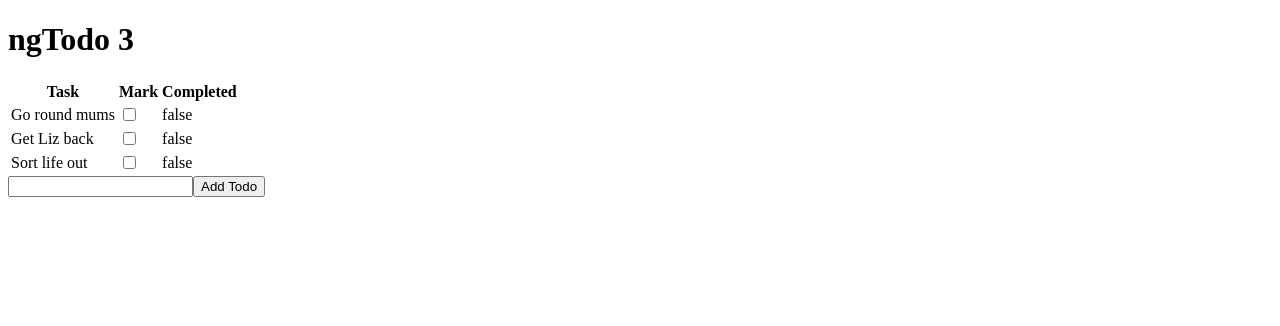
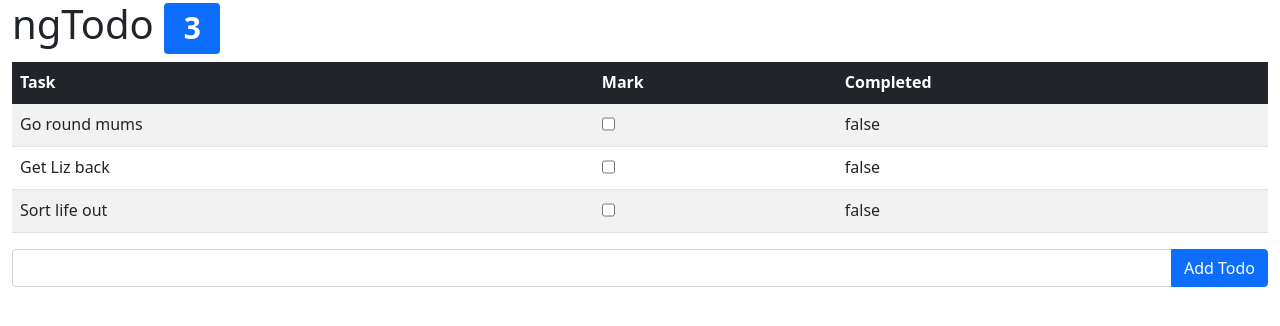
Before and after one commit to sdroselius/ngTodoPre17, an Angular app: page / in a window 1280 px wide. Shown: the top 326 px of the page. Built offline with nearby package versions, Linux system fonts and the light colour scheme.

Commit message:
Complete bootstrap integration

```diff
--- a/angular.json
+++ b/angular.json
@@ -27,6 +27,7 @@
               "src/assets"
             ],
             "styles": [
+              "node_modules/bootstrap/dist/css/bootstrap.min.css",
               "src/styles.css"
             ],
             "scripts": []
--- a/package.json
+++ b/package.json
@@ -15,9 +15,12 @@
     "@angular/compiler": "~12.2.0",
     "@angular/core": "~12.2.0",
     "@angular/forms": "~12.2.0",
+    "@angular/localize": "~12.2.0",
     "@angular/platform-browser": "~12.2.0",
     "@angular/platform-browser-dynamic": "~12.2.0",
     "@angular/router": "~12.2.0",
+    "@ng-bootstrap/ng-bootstrap": "^10.0.0",
+    "bootstrap": "^5.1.0",
     "rxjs": "~6.6.0",
     "tslib": "^2.3.0",
     "zone.js": "~0.11.4"
--- a/src/app/app.component.html
+++ b/src/app/app.component.html
@@ -1,2 +1,4 @@
 
-<app-todo-list></app-todo-list>
+<main class="container-fluid">
+  <app-todo-list></app-todo-list>
+</main>
--- a/src/app/app.module.ts
+++ b/src/app/app.module.ts
@@ -5,6 +5,7 @@ import { BrowserModule } from '@angular/platform-browser';
 import { AppRoutingModule } from './app-routing.module';
 import { AppComponent } from './app.component';
 import { TodoListComponent } from './components/todo-list/todo-list.component';
+import { NgbModule } from '@ng-bootstrap/ng-bootstrap';
 
 @NgModule({
   declarations: [
@@ -14,7 +15,8 @@ import { TodoListComponent } from './components/todo-list/todo-list.component';
   imports: [
     BrowserModule,
     AppRoutingModule,
-    FormsModule
+    FormsModule,
+    NgbModule
   ],
   providers: [],
   bootstrap: [AppComponent]
--- a/src/app/components/todo-list/todo-list.component.html
+++ b/src/app/components/todo-list/todo-list.component.html
@@ -1,10 +1,10 @@
 <h1>
-  {{ title }} <span>{{ getTodoCount() }}</span>
+  {{ title }} <span class="badge bg-primary">{{ getTodoCount() }}</span>
 </h1>
 
 <div id="todoList" *ngIf="!selected">
-  <table>
-    <thead>
+  <table class="table table-striped table-hover">
+    <thead class="table-dark">
       <tr>
         <th>Task</th>
         <th>Mark</th>
@@ -19,15 +19,18 @@
             type="checkbox"
             name="completed"
             [(ngModel)]="todo.completed"
+            class="form-check"
           />
         </td>
         <td>{{ todo.completed }}</td>
       </tr>
     </tbody>
   </table>
-  <form name="newTask" *ngIf="newTodo">
-    <input type="text" name="task" [(ngModel)]="newTodo.task" />
-    <button>Add Todo</button>
+  <form name="newTask" *ngIf="newTodo" class="form form-inline">
+    <div class="input-group">
+      <input type="text" name="task" [(ngModel)]="newTodo.task" class="form-control"/>
+      <button (click)="addTodo(newTodo)" class="btn btn-primary">Add Todo</button>
+    </div>
   </form>
 </div>
 
@@ -36,21 +39,25 @@
   <h3>{{ selected.task }}</h3>
   <p>{{ selected.description }}</p>
   <p>Completed: {{ selected.completed }}</p>
-  <button (click)="displayTable()">Back</button>
-  <button (click)="setEditTodo()">Edit</button>
+  <button (click)="displayTable()" class="btn btn-outline-danger">Back</button>
+  <button (click)="setEditTodo()" class="btn btn-outline-primary">Edit</button>
 </div>
 
 <div id="todoEdit" *ngIf="editTodo">
   <form>
-    <label for="task">Task</label>
-    <input type="text" name="task" [(ngModel)]="editTodo.task" /> <br />
-    <label for="description">Description</label>
-    <input type="text" name="description" [(ngModel)]="editTodo.description" />
-    <br />
-    <label for="completed">Completed</label>
-    <input type="checkbox" name="completed" [(ngModel)]="editTodo.completed" />
-    <br />
-    <button (click)="editTodo = null">Cancel</button>
-    <button (click)="updateTodo(editTodo)">Save</button>
+    <div class="form-group">
+    <label for="task" class="form-label">Task</label>
+    <input type="text" name="task" [(ngModel)]="editTodo.task" class="form-control"/>
+  </div>
+  <div class="form-group">
+    <label for="description" class="form-label">Description</label>
+    <input type="text" name="description" [(ngModel)]="editTodo.description"  class="form-control"/>
+  </div>
+  <div class="form-check">
+    <label for="completed" class="form-check-label">Completed</label>
+    <input type="checkbox" name="completed" [(ngModel)]="editTodo.completed"  class="form-check-input"/>
+  </div>
+    <button (click)="editTodo = null" class="btn btn-danger">Cancel</button>
+    <button (click)="updateTodo(editTodo)" class="btn btn-success">Save</button>
   </form>
 </div>
--- a/src/polyfills.ts
+++ b/src/polyfills.ts
@@ -1,3 +1,7 @@
+/***************************************************************************************************
+ * Load `$localize` onto the global scope - used if i18n tags appear in Angular templates.
+ */
+import '@angular/localize/init';
 /**
  * This file includes polyfills needed by Angular and is loaded before the app.
  * You can add your own extra polyfills to this file.
--- a/src/styles.css
+++ b/src/styles.css
@@ -1 +1,2 @@
 /* You can add global styles to this file, and also import other style files */
+@import "~bootstrap/dist/css/bootstrap.css";
```
Also changed, not shown: 1 other file (tests, documents, lock files or other folders).
